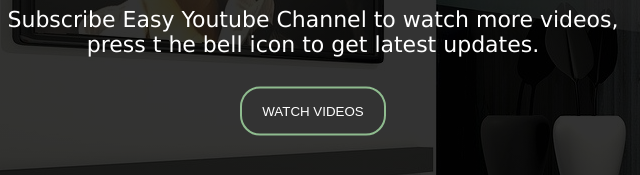
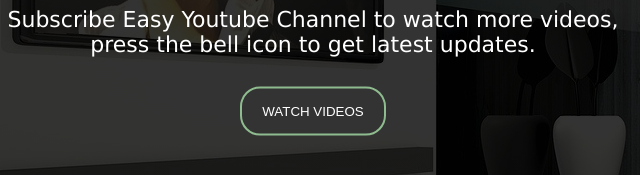
Before and after one commit to minaleebtu/web_ex, a plain HTML site: page index.html in a window 1280 px wide. Shown: the part 409-584 px from the top of the page, 327-967 px from the left. Drawn offline with Linux system fonts and the light colour scheme; files whose address does not match are found by name.

Commit message:
fixed the typo

```diff
--- a/index.html
+++ b/index.html
@@ -22,7 +22,7 @@
             </div>
             <div class="hero">
                 <h2>DESIGN YOUR HOUSE</h2>
-                <p>Subscribe Easy Youtube Channel to watch more videos,<br>press t he bell icon to get latest updates.</p>
+                <p>Subscribe Easy Youtube Channel to watch more videos,<br>press the bell icon to get latest updates.</p>
                 <button>WATCH VIDEOS</button>
             </div>
         </div>
```
